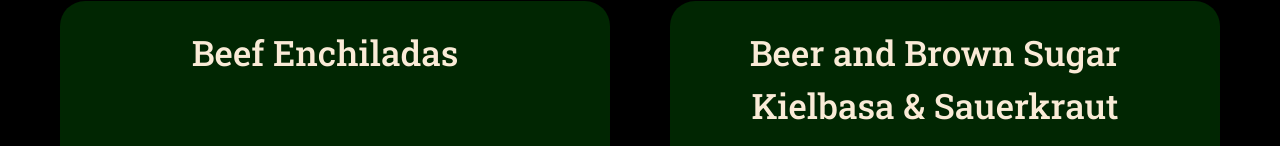
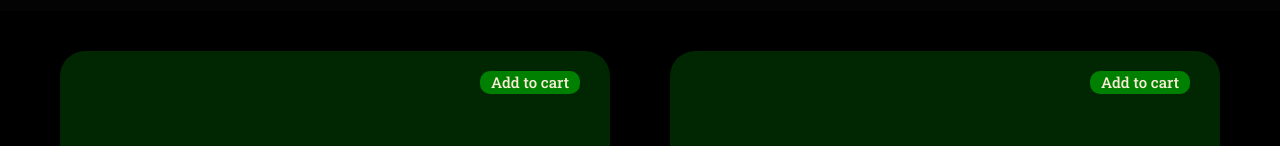
Before and after one commit to Mariami-N/restaurant-app, a React (Create React App) app: page /menu in a window 1280 px wide. Shown: the part 215-361 px from the top of the page. Built offline with nearby package versions, Linux system fonts and the light colour scheme; a web font is replaced by a local one.

Commit message:
slide menu style

```diff
--- a/src/App.css
+++ b/src/App.css
@@ -43,7 +43,6 @@ form{
     text-align: center;
     margin-top: 50px;
 }
-
 input{
     width: 300px;
     height: 40px;
@@ -68,7 +67,7 @@ textarea{
 .divstyle{
     background-color: rgba(2, 77, 5, 0.5);
     width: 550px;
-    height: 650px;
+    height: 700px;
     display: inline-block;
     margin-bottom: 30px;
     margin-top: 40px;
@@ -83,13 +82,24 @@ textarea{
     margin-top: 20px;
     font-size: 35px;
 }
+.list1{
+  display: inline-block;
+  margin-left: 420px;
+  margin-top: 20px;
+  font-size: 15px;
+  background-color: green;
+  width: 100px;
+  text-align: center;
+  border-radius: 10px;
+}
 .menu-container {
   position: fixed;
-  top: 90px;
+  top: 120px;
+  border-radius: 30px;
+  background-color: rgba(2, 77, 5, 0.5);
   left: -300px;
   width: 300px;
   height: 150px;
-  background-color: black;
   z-index: 999;
   transition: all 0.3s ease-in-out;
   color: goldenrod;
--- /dev/null
+++ b/src/components/Dessert.jsx
@@ -0,0 +1,6 @@
+export default function Dessert (){
+    return(
+        <>
+        </>
+    )
+}
--- /dev/null
+++ b/src/components/Drink.jsx
@@ -0,0 +1,6 @@
+export default function Drink (){
+    return(
+        <>
+        </>
+    )
+}
--- a/src/components/Header.jsx
+++ b/src/components/Header.jsx
@@ -23,13 +23,13 @@ export default function Header () {
                 </TitleLi>
                 <div className={`menu-container ${isMenuOpen ? 'open' : ''}`}>
         <ul>
-          <li>Main Dish</li>
-          <li>Side Dish</li>
-          <li>Dessert</li>
-          <li>Drink</li>
+        <Slideli><NavLink to='Menu/MainDish'>Main Dish</NavLink></Slideli>
+        <Slideli><NavLink to='Menu/SideDish'>Side Dish</NavLink></Slideli>
+        <Slideli><NavLink to='Menu/Dessert'>Dessert</NavLink></Slideli>
+        <Slideli><NavLink to='Menu/Drink'>Drink</NavLink></Slideli>
         </ul>
       </div>
-                <img className="cart" src={image} alt="cart" />
+            <img className="cart" src={image} alt="cart" />
             </TitleUl>
         </nav>
         </Header1>
@@ -50,10 +50,15 @@ export default function Header () {
 
     const Header1 = styled.header`
     background-color: rgba(6, 6, 6,0.5);
-    // top: 0 auto;
+    margin-top: 50px;
     display: inline-block;
     vertical-align: middle;
     width: 100%;
     height: 100%
     padding-top: 50%;
     `
+
+    const Slideli = styled.li`
+    margin-left: 30px;
+    margin-top: 10px;
+    `
--- a/src/components/Menu.jsx
+++ b/src/components/Menu.jsx
@@ -7,12 +7,11 @@ export default function Menu () {
         <>
         <div>
       {data.map((item) => (
-
         <div className = "divstyle"
         key={item.id}>
           {/* ID: {item.id} */}
           {/* <p className='list'>Category: {item.category}</p>   */}
-          {/* <p className='list'>Status: {item.status}</p> */}
+          <p className='list1'> {item.status}</p>
          <div className='name'>
          <p className='list'> {item.name}</p>
          </div>
--- /dev/null
+++ b/src/components/Side.Dish.jsx
@@ -0,0 +1,6 @@
+export default function SideDish (){
+    return(
+        <>
+        </>
+    )
+}
```
Also changed, not shown: src/components/MainDish.jsx (added, +30 -0 lines).
